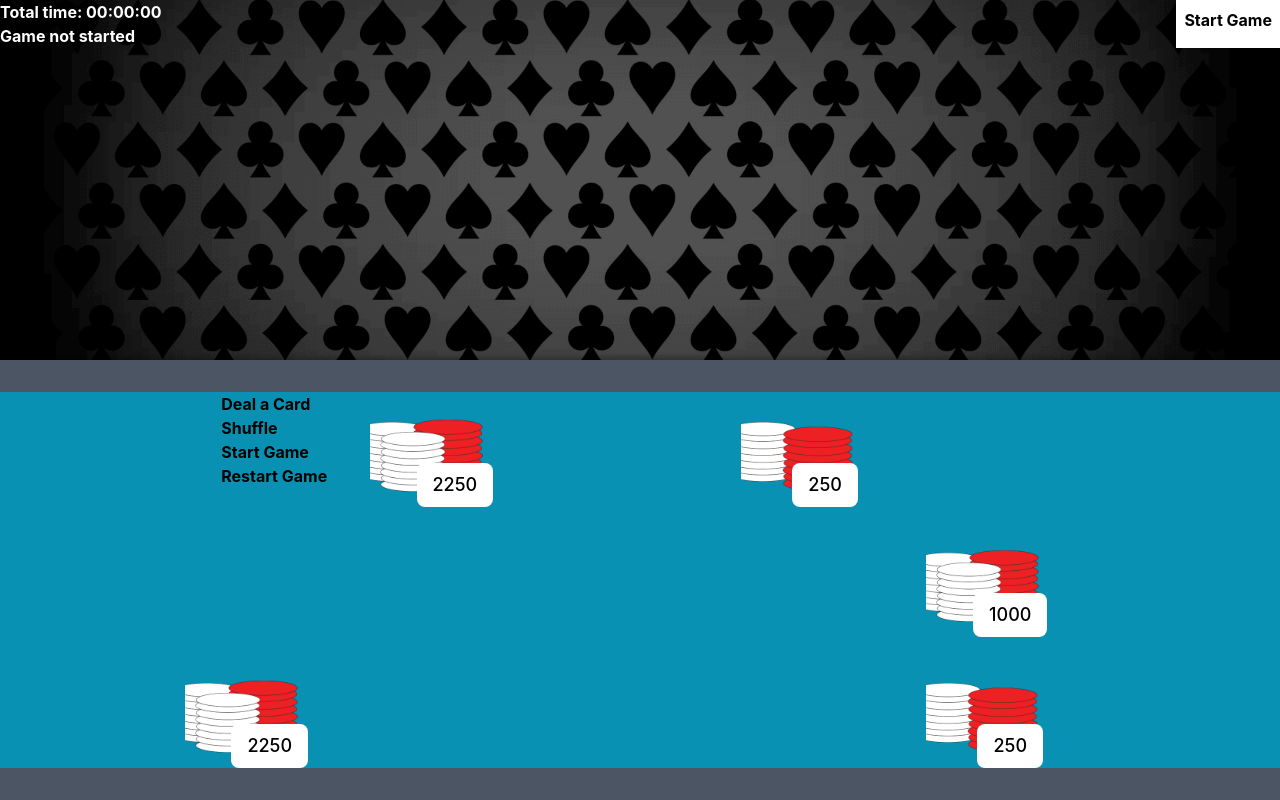
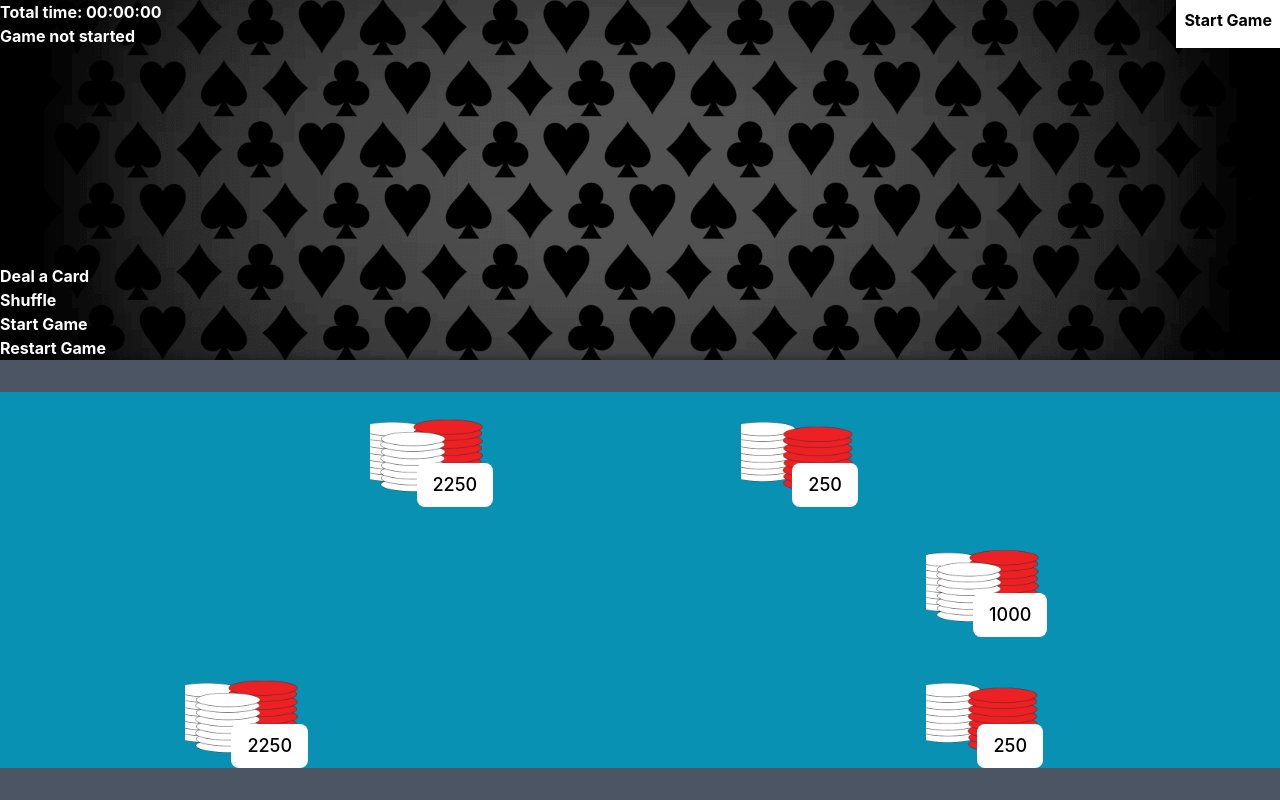
Before and after one commit to origin-42/conflictPoker, a React (Vite) app: page / in a window 1280 px wide. Built offline with nearby package versions, Linux system fonts and the light colour scheme.

Commit message:
updating cards section

```diff
--- /dev/null
+++ b/src/components/jimsSection/jimSectionLayer.tsx
@@ -0,0 +1,31 @@
+import { FC } from 'react';
+import { useDealerContext, DealerContextValues } from '../../util/context/context/dealerContext';
+import { Timer } from '../tableSection/Timer';
+
+export const JimsSectionLayer: FC = () => {
+    const dealersInfo: DealerContextValues = useDealerContext();
+    const { dealerInfo, setDealerInfo, dealACard, shuffleTheDeck, restartGame, startGame } = dealersInfo;
+
+    return (
+        <section className='absolute h-full w-full flex flex-col justify-between'>
+            <section className='flex justify-between'>
+                <Timer />
+                <div className='bg-white'>
+                    {dealerInfo.deck_id? (
+                        <h3 onClick={() => restartGame(dealerInfo.deck_id)} className='font-bold p-2'>Restart Game</h3>
+                    ): (
+                        <h3 onClick={() => startGame()} className='font-bold p-2'>Start Game</h3>
+                    )}
+                </div>
+            </section>
+            <section>
+                <div className='flex flex-col items-start font-bold text-white'>
+                    <button className='hover:text-white' onClick={() => dealACard("f1wqxop85g4i", "player")}>Deal a Card</button>
+                    <button className='hover:text-white' onClick={() => shuffleTheDeck("f1wqxop85g4i")}>Shuffle</button>
+                    <button className='hover:text-white' onClick={() => startGame()}>Start Game</button>
+                    <button className='hover:text-white' onClick={() => restartGame("f1wqxop85g4i")}>Restart Game</button>
+                </div>
+            </section>
+        </section>
+    );
+};
--- a/src/components/jimsSection/jimsSection.tsx
+++ b/src/components/jimsSection/jimsSection.tsx
@@ -1,26 +1,14 @@
 import { FC } from 'react';
 import { useDealerContext, DealerContextValues } from '../../util/context/context/dealerContext';
-import { Timer } from '../tableSection/Timer';
+import { JimsSectionLayer } from './jimSectionLayer';
 
 export const JimsSection: FC = () => {
     const dealersInfo: DealerContextValues = useDealerContext();
     const { dealerInfo, setDealerInfo, dealACard, shuffleTheDeck, restartGame, startGame } = dealersInfo;
 
     return (
-        <section id='jimsSection' className='bg-gray-200 h-3/10'>
-            <section className='flex justify-between'>
-                <Timer />
-                <div className='bg-white'>
-                    {dealerInfo.deck_id? (
-                        <h3 onClick={() => restartGame(dealerInfo.deck_id)} className='font-bold p-2'>Restart Game</h3>
-                    ): (
-                        <h3 onClick={() => startGame()} className='font-bold p-2'>Start Game</h3>
-                    )}
-                </div>
-            </section>
-            <section>
-
-            </section>
+        <section id='jimsSection' className='relative bg-gray-200 h-3/10'>
+            <JimsSectionLayer />
         </section>
     );
 };
--- a/src/components/tableSection/cardsLayer.tsx
+++ b/src/components/tableSection/cardsLayer.tsx
@@ -4,7 +4,7 @@ import { useDealerContext, DealerContextValues } from '../../util/context/contex
 
 export const CardsLayer: FC = () => {
     const dealerData: DealerContextValues = useDealerContext();
-    const { dealerInfo, setDealerInfo, dealACard, shuffleTheDeck, restartGame, startGame } = dealerData;
+    const { dealerInfo } = dealerData;
 
     useEffect(() => {
         console.log(dealerInfo)
@@ -13,17 +13,12 @@ export const CardsLayer: FC = () => {
 
     return (
         <section id='cardsSection' className='absolute grid grid-cols-7 grid-rows-3 h-full justify-between gap-4'>
-            <div className='flex flex-col items-start font-bold'>
-                <button className='hover:text-white' onClick={() => dealACard("f1wqxop85g4i", "player")}>Deal a Card</button>
-                <button className='hover:text-white' onClick={() => shuffleTheDeck("f1wqxop85g4i")}>Shuffle</button>
-                <button className='hover:text-white' onClick={() => startGame()}>Start Game</button>
-                <button className='hover:text-white' onClick={() => restartGame("f1wqxop85g4i")}>Restart Game</button>
-            </div>
+            <div></div>
             <div></div>
             <div></div>
             <div className='flex justify-center gap-2'>
                 {dealerInfo.jimsHand.map(card => (
-                    <img className='w-1/3 object-contain' src={card.images.png} alt={`${card.suit} ${card.value}`} key={card.code}></img>
+                    <img className='w-1/3 object-contain' src={card.images.blank} alt={`${card.suit} ${card.value}`} key={card.code}></img>
                 ))}
             </div>
             <div></div>
@@ -33,6 +28,9 @@ export const CardsLayer: FC = () => {
             <div></div>
             <div></div>
             <div className='flex justify-center gap-2'>
+                {dealerInfo.burn.map(card => (
+                    <img className='w-1/3 object-contain' src={card.images.blank} alt={`${card.suit} ${card.value}`} key={card.code}></img>
+                ))}
                 {dealerInfo.flop.map(card => (
                     <img className='w-1/3 object-contain' src={card.images.png} alt={`${card.suit} ${card.value}`} key={card.code}></img>
                 ))}
@@ -55,7 +53,6 @@ export const CardsLayer: FC = () => {
                 ))}
             </div>
             <div></div>
-            <div></div>
         </section>
     );
 };
--- a/src/util/context/context/dealerContext.tsx
+++ b/src/util/context/context/dealerContext.tsx
@@ -1,6 +1,7 @@
 import React, { FC, createContext, useContext, useState } from 'react';
 import { fetchNewDeck, takeNewCard, shuffleDeck } from '../contextHelpers/dealing';
 import { NewDeck, NewCard, Card, GameStart } from '../contextTypes/contextTypes';
+import cardBack from "../../../assets/tableImgs/Cards/CardBack/cardBack.png";
 
 const DealerContext = createContext<DealerContextValues | null>(null);
 
@@ -42,6 +43,7 @@ export const DealerProvider: FC<any> = ({ children }) => {
 
     dealACard = async function (deck_id, placement) {
         const newCard: NewCard = await takeNewCard(deck_id);
+        if (placement === 'jim' || placement === 'burn') newCard.cards[0].images.blank = cardBack;
 
         if (placement === 'jim') return setDealerInfo({ ...dealerInfo, jimsHand: [...dealerInfo.jimsHand, ...newCard.cards] });
         if (placement === 'player') return setDealerInfo({ ...dealerInfo, playerHand: [...dealerInfo.playerHand, ...newCard.cards] });
--- a/src/util/context/contextTypes/contextTypes.tsx
+++ b/src/util/context/contextTypes/contextTypes.tsx
@@ -18,6 +18,7 @@ export interface Card {
     images: {
         svg: string;
         png: string;
+        blank: string;
     };
     value: string;
     suit: string;
```
Also changed, not shown: src/assets/tableImgs/Cards/CardBack/cardBack.png (added), src/assets/tableImgs/Chips/5_Black/MidLarge.png (renamed from src/assets/tableImgs/Chips/5_Black/MidHigh.png).
